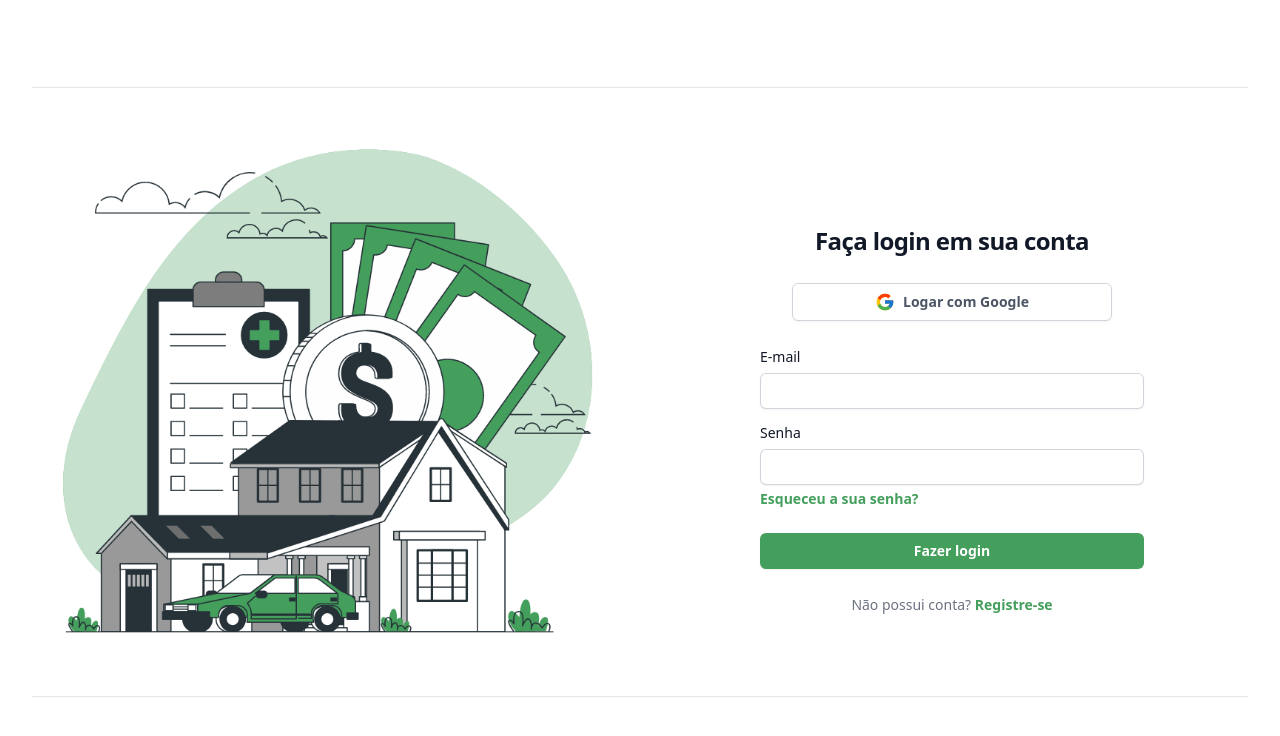
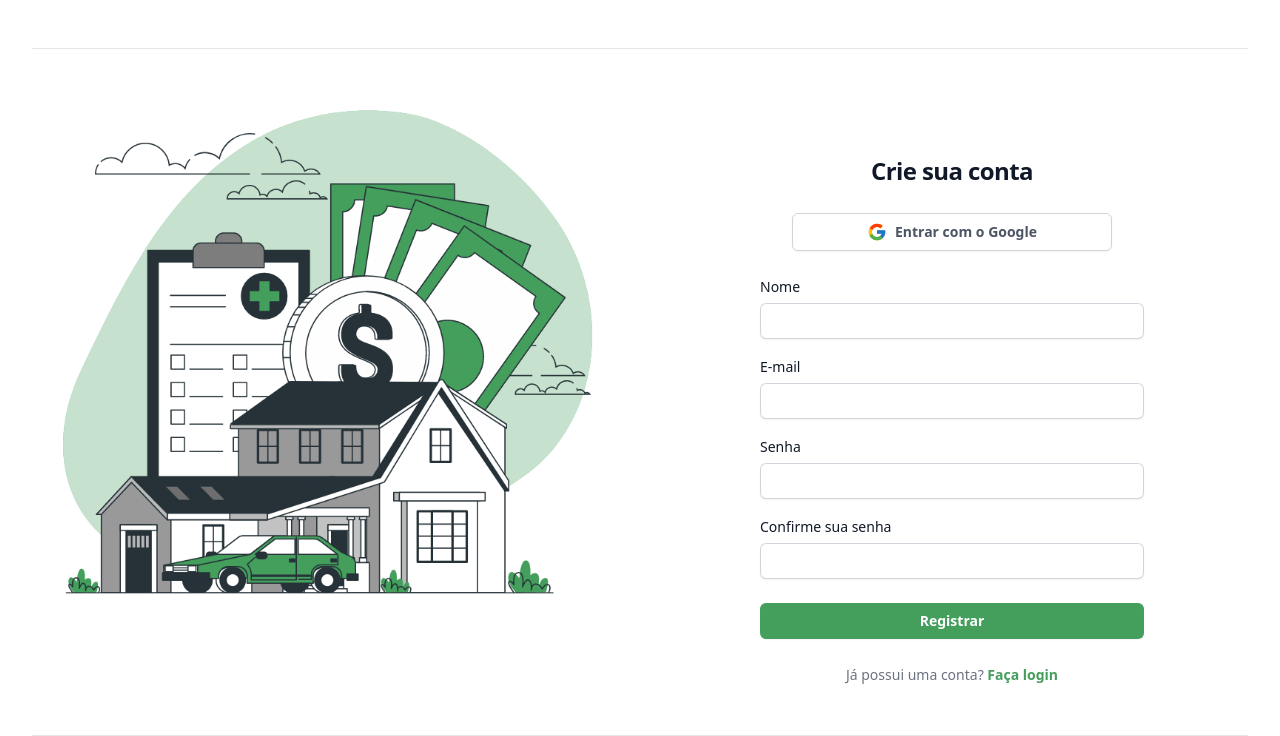
Before and after one commit to vnny8/Gerenciamento-de-Gastos-Front-End, a React (Create React App) app: page / in a window 1280 px wide. Both pictures are taken after a click on the button "Registre-se". Shown: the top 736 px of the page. Built offline with nearby package versions, Linux system fonts and the light colour scheme.

Commit message:
feat: página de registro

```diff
--- a/src/components/Login.jsx
+++ b/src/components/Login.jsx
@@ -6,21 +6,26 @@ import { useSnackbar } from 'notistack';
 import { FcGoogle } from 'react-icons/fc';
 import requisicaoAPI from '../api';
 
-
 export default function Example() {
-    const { login: authLogin } = useAuth();  // Obtém o método de login do contexto
+    const { login: authLogin } = useAuth(); // Obtém o método de login do contexto
     const [login, setLogin] = useState("");
     const [senha, setSenha] = useState("");
+    const [nome, setNome] = useState("");
+    const [confirmarSenha, setConfirmarSenha] = useState("");
+    const [isRegister, setIsRegister] = useState(false); // Controla o estado entre login e registro
     const navigate = useNavigate();
     const { enqueueSnackbar } = useSnackbar();
 
-    function handleLogin(event) {
-        setLogin(event.target.value);
-    }
+    const handleLogin = (event) => setLogin(event.target.value);
+    const handleSenha = (event) => setSenha(event.target.value);
+    const handleNome = (event) => setNome(event.target.value);
+    const handleConfirmarSenha = (event) => setConfirmarSenha(event.target.value);
 
-    function handleSenha(event) {
-        setSenha(event.target.value);
-    }
+    // Validações individuais
+    const temLetraMaiuscula = /[A-Z]/.test(senha);
+    const temNumero = /\d/.test(senha);
+    const temCaractereEspecial = /[\W_]/.test(senha);
+    const tamanhoMinimo = senha.length >= 8;
 
     const fazerLogin = async () => {
         try {
@@ -35,7 +40,6 @@ export default function Example() {
                 throw new Error("Erro ao autenticar");
             }
             const data = await response.text();
-            console.log("Login bem-sucedido:", data);
             localStorage.setItem("emailUsuario", login);
             authLogin(data);
             navigate('/home');
@@ -48,6 +52,70 @@ export default function Example() {
         window.location.href = `${requisicaoAPI}/oauth2/authorization/google`;
     };
 
+    const validarSenha = (senha) => {
+        const erros = [];
+
+        // Verificar se tem pelo menos 1 letra maiúscula
+        if (!/[A-Z]/.test(senha)) {
+            erros.push("1 letra maiúscula");
+        }
+
+        // Verificar se tem pelo menos 1 número
+        if (!/\d/.test(senha)) {
+            erros.push("1 número");
+        }
+
+        // Verificar se tem pelo menos 1 caractere especial
+        if (!/[\W_]/.test(senha)) {
+            erros.push("1 caractere especial");
+        }
+
+        // Verificar se tem pelo menos 8 caracteres
+        if (senha.length < 8) {
+            erros.push("8 caracteres");
+        }
+
+        return erros;
+    };
+
+    const registrarUsuario = async () => {
+        if (senha !== confirmarSenha) {
+            enqueueSnackbar("As senhas não coincidem.", { variant: "error" });
+            return;
+        }
+
+        const errosSenha = validarSenha(senha);
+
+        if (errosSenha.length > 0) {
+            const mensagem = `A senha deve conter: ${errosSenha.join(", ")}.`;
+            enqueueSnackbar(mensagem, { variant: "error" });
+            return;
+        }
+
+        try {
+            const response = await fetch(`${requisicaoAPI}/usuario/criar`, {
+                method: "POST",
+                headers: {
+                    "Content-Type": "application/json",
+                },
+                body: JSON.stringify({
+                    nome,
+                    email: login,
+                    senha,
+                }),
+            });
+
+            if (!response.ok) {
+                throw new Error("Erro ao registrar usuário");
+            }
+
+            enqueueSnackbar("Usuário registrado com sucesso! Agora você pode fazer login.", { variant: "success" });
+            setIsRegister(false); // Retorna para a tela de login
+        } catch (error) {
+            enqueueSnackbar(`Erro ao registrar usuário. Tente novamente!`, { variant: "error" });
+        }
+    };
+
     return (
         <div className="flex items-center justify-center min-h-screen bg-white-50">
             <div className="max-w-7xl px-6 lg:px-8">
@@ -57,7 +125,7 @@ export default function Example() {
                     <div className="flex min-h-full flex-1 flex-col justify-center px-6 py-12 lg:px-8">
                         <div className="items-center sm:mx-auto sm:w-full sm:max-w-sm">
                             <h2 className="mt-10 text-center text-2xl font-bold leading-9 tracking-tight text-gray-900">
-                                Faça login em sua conta
+                                {isRegister ? "Crie sua conta" : "Faça login em sua conta"}
                             </h2>
                                 <div className="mt-6 flex justify-center">
                                     <button
@@ -66,27 +134,117 @@ export default function Example() {
                                         className="flex w-80 items-center justify-center space-x-2 rounded-md border border-gray-300 bg-white px-4 py-2 text-sm font-medium text-gray-600 shadow-sm hover:bg-gray-100 focus:outline-none focus:ring-2 focus:ring-blue-500 focus:ring-offset-2"
                                     >
                                         <FcGoogle className="h-5 w-5" />
-                                    <span><b>Logar com Google</b></span>
+                                        <span><b>Entrar com o Google</b></span>
                                     </button>
                                 </div>
                         </div>
                         <div className="mt-6 sm:mx-auto sm:w-full sm:max-w-sm">
-
-                            <form onSubmit={(event) => { event.preventDefault(); fazerLogin(); }}>
+                            {isRegister ? (
+                                <form onSubmit={(event) => { event.preventDefault(); registrarUsuario(); }}>
                                     <div>
-                                    <label htmlFor="text" className="block text-sm font-medium leading-6 text-gray-900">
+                                        <label htmlFor="nome" className="block text-sm font-medium leading-6 text-gray-900">
+                                            Nome
+                                        </label>
+                                        <div className="mt-1">
+                                            <input
+                                                id="nome"
+                                                name="nome"
+                                                type="text"
+                                                onChange={handleNome}
+                                                value={nome}
+                                                required
+                                                className="block w-full rounded-md border-0 pl-2 py-1.5 text-gray-900 shadow-sm ring-1 ring-inset ring-gray-300 placeholder:text-gray-400 focus:ring-2 focus:ring-inset focus:ring-[#449E5C] sm:text-sm sm:leading-6"
+                                            />
+                                        </div>
+                                    </div>
+                                    <div className="mt-4">
+                                        <label htmlFor="email" className="block text-sm font-medium leading-6 text-gray-900">
                                             E-mail
                                         </label>
                                         <div className="mt-1">
                                             <input
-                                            id="text"
-                                            name="text"
-                                            type="text"
+                                                id="email"
+                                                name="email"
+                                                type="email"
                                                 onChange={handleLogin}
                                                 value={login}
                                                 required
-                                            autoComplete="text"
-                                            className="block w-full rounded-md border-0 py-1.5 text-gray-900 shadow-sm ring-1 ring-inset ring-gray-300 placeholder:text-gray-400 focus:ring-2 focus:ring-inset focus:ring-[#449E5C] sm:text-sm sm:leading-6"
+                                                className="block w-full rounded-md border-0 pl-2 py-1.5 text-gray-900 shadow-sm ring-1 ring-inset ring-gray-300 placeholder:text-gray-400 focus:ring-2 focus:ring-inset focus:ring-[#449E5C] sm:text-sm sm:leading-6"
+                                            />
+                                        </div>
+                                    </div>
+                                    <div className="mt-4">
+                                        <label htmlFor="senha" className="block text-sm font-medium leading-6 text-gray-900">
+                                            Senha
+                                        </label>
+                                        <div className="mt-1">
+                                            <input
+                                                id="senha"
+                                                name="senha"
+                                                type="password"
+                                                onChange={handleSenha}
+                                                value={senha}
+                                                required
+                                                className="block w-full rounded-md border-0 pl-2 py-1.5 text-gray-900 shadow-sm ring-1 ring-inset ring-gray-300 placeholder:text-gray-400 focus:ring-2 focus:ring-inset focus:ring-[#449E5C] sm:text-sm sm:leading-6"
+                                            />
+                                        </div>
+                                    </div>
+                                    <div className="mt-4">
+                                        <label htmlFor="confirmarSenha" className="block text-sm font-medium leading-6 text-gray-900">
+                                            Confirme sua senha
+                                        </label>
+                                        <div className="mt-1">
+                                            <input
+                                                id="confirmarSenha"
+                                                name="confirmarSenha"
+                                                type="password"
+                                                onChange={handleConfirmarSenha}
+                                                value={confirmarSenha}
+                                                required
+                                                className="block w-full rounded-md border-0 pl-2 py-1.5 text-gray-900 shadow-sm ring-1 ring-inset ring-gray-300 placeholder:text-gray-400 focus:ring-2 focus:ring-inset focus:ring-[#449E5C] sm:text-sm sm:leading-6"
+                                            />
+                                        </div>
+                                    </div>
+                                    <div>
+                                        <button
+                                            type="submit"
+                                            className="flex mt-6 w-full justify-center rounded-md bg-[#449E5C] px-3 py-1.5 text-sm font-semibold leading-6 text-white shadow-sm hover:bg-[#388E4B] focus-visible:outline focus-visible:outline-2 focus-visible:outline-offset-2 focus-visible:outline-[#449E5C]"
+                                        >
+                                            Registrar
+                                        </button>
+                                    </div>
+                                    <p className="mt-6 text-center text-sm text-gray-500">
+                                        Já possui uma conta?{' '}
+                                        <button
+                                            type="button"
+                                            onClick={() => {
+                                                setIsRegister(false);
+                                                setLogin("");
+                                                setSenha("");
+                                                setNome("");
+                                                setConfirmarSenha("");
+                                            }}
+                                            className="font-semibold leading-6 text-[#449E5C] hover:text-[#388E4B]"
+                                        >
+                                            Faça login
+                                        </button>
+                                    </p>
+                                </form>
+                            ) : (
+                                <form onSubmit={(event) => { event.preventDefault(); fazerLogin(); }}>
+                                    <div>
+                                        <label htmlFor="email" className="block text-sm font-medium leading-6 text-gray-900">
+                                            E-mail
+                                        </label>
+                                        <div className="mt-1">
+                                            <input
+                                                id="email"
+                                                name="email"
+                                                type="email"
+                                                onChange={handleLogin}
+                                                value={login}
+                                                required
+                                                className="block w-full rounded-md border-0 pl-2 py-1.5 text-gray-900 shadow-sm ring-1 ring-inset ring-gray-300 placeholder:text-gray-400 focus:ring-2 focus:ring-inset focus:ring-[#449E5C] sm:text-sm sm:leading-6"
                                             />
                                         </div>
                                     </div>
@@ -104,33 +262,36 @@ export default function Example() {
                                                 onChange={handleSenha}
                                                 value={senha}
                                                 required
-                                            autoComplete="current-password"
-                                            className="block w-full rounded-md border-0 py-1.5 text-gray-900 shadow-sm ring-1 ring-inset ring-gray-300 placeholder:text-gray-400 focus:ring-2 focus:ring-inset focus:ring-[#449E5C] sm:text-sm sm:leading-6"
+                                                className="block w-full rounded-md border-0 pl-2 py-1.5 text-gray-900 shadow-sm ring-1 ring-inset ring-gray-300 placeholder:text-gray-400 focus:ring-2 focus:ring-inset focus:ring-[#449E5C] sm:text-sm sm:leading-6"
                                             />
-                                    </div>
-                                    <div className="text-sm mt-1">
-                                        <button className="font-semibold text-[#449E5C] hover:text-[#449E5C]">
-                                            Esqueceu a sua senha?
-                                        </button>
                                         </div>
                                     </div>
                                     <div>
                                         <button
-                                        type="button"
-                                        onClick={fazerLogin}
+                                            type="submit"
                                             className="flex mt-6 w-full justify-center rounded-md bg-[#449E5C] px-3 py-1.5 text-sm font-semibold leading-6 text-white shadow-sm hover:bg-[#388E4B] focus-visible:outline focus-visible:outline-2 focus-visible:outline-offset-2 focus-visible:outline-[#449E5C]"
                                         >
                                             Fazer login
                                         </button>
                                     </div>
-                            </form>
-
                                     <p className="mt-6 text-center text-sm text-gray-500">
                                         Não possui conta?{' '}
-                                <button className="font-semibold leading-6 text-[#449E5C] hover:text-[#449E5C]">
+                                        <button
+                                            type="button"
+                                            onClick={() => {
+                                                setIsRegister(true);
+                                                setLogin("");
+                                                setSenha("");
+                                                setNome("");
+                                                setConfirmarSenha("");
+                                            }}
+                                            className="font-semibold leading-6 text-[#449E5C] hover:text-[#388E4B]"
+                                        >
                                             Registre-se
                                         </button>
                                     </p>
+                                </form>
+                            )}
                         </div>
                     </div>
                 </div>
```
Lines whose indentation alone changed are shown as unchanged.
